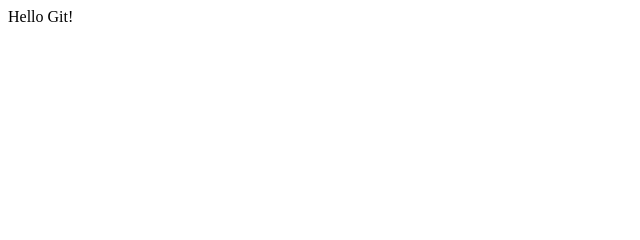
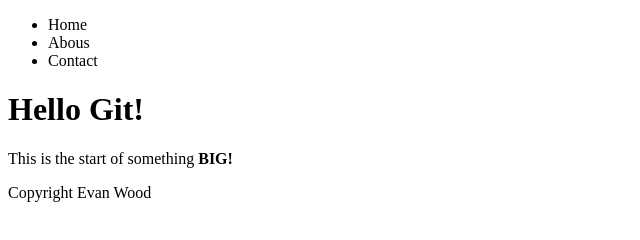
Before and after one commit to LickMySite/myTestProject, a plain HTML site: page index.html in a window 1280 px wide. Shown: the whole page, without its empty margins (0-640 px from the left). Drawn offline with Linux system fonts and the light colour scheme.

Commit message:
added markup and txt

```diff
--- a/index.html
+++ b/index.html
@@ -1 +1,54 @@
-Hello Git!
+<!DOCTYPE html>
+	<html lang="en-US">
+	<head>
+		<!-- Talk to Robots -->
+		<meta name="robots" content="noindex nofollow noarchive">
+
+		<!-- Basic -->
+		<meta charset="utf-8">
+		<meta http-equiv="X-UA-Compatible" content="IE=edge">
+
+		<title>IDK Yet</title>
+
+		<meta name="keywords" content=" " />
+		<meta name="description" content=" ">
+		<meta name="author" content=" ">
+
+		<!-- Favicon -->
+		<link rel="shortcut icon" href="favicon.ico" type="image/x-icon" />
+
+
+		<!-- Mobile Metas -->
+		<meta name="viewport" content="width=device-width, initial-scale=1, minimum-scale=1.0, shrink-to-fit=no">
+
+		<!-- Web Fonts  -->
+		<link href="https://fonts.googleapis.com/css?family=Poppins:300,400,500,600,700&display=swap" rel="stylesheet" type="text/css">
+
+		<!-- CSS -->
+		<link rel="stylesheet" href="style.css">
+
+		<!-- Javascript -->
+		<script src="app.js"></script>
+	</head>
+	<body>
+		<header>
+			<nav>
+				<ul>
+					<li>Home</li>
+					<li>Abous</li>
+					<li>Contact</li>
+				</ul>
+			</nav>
+		</header>
+
+			<div>
+				<h1>Hello Git!</h1>
+				<p>This is the start of something <b>BIG!</b></p>
+			<div>
+
+		<footer>
+			<p>Copyright Evan Wood</p>
+		</footer>
+
+	</body>
+</html>
```
Also changed, not shown: app.js (added), style.css (added).
